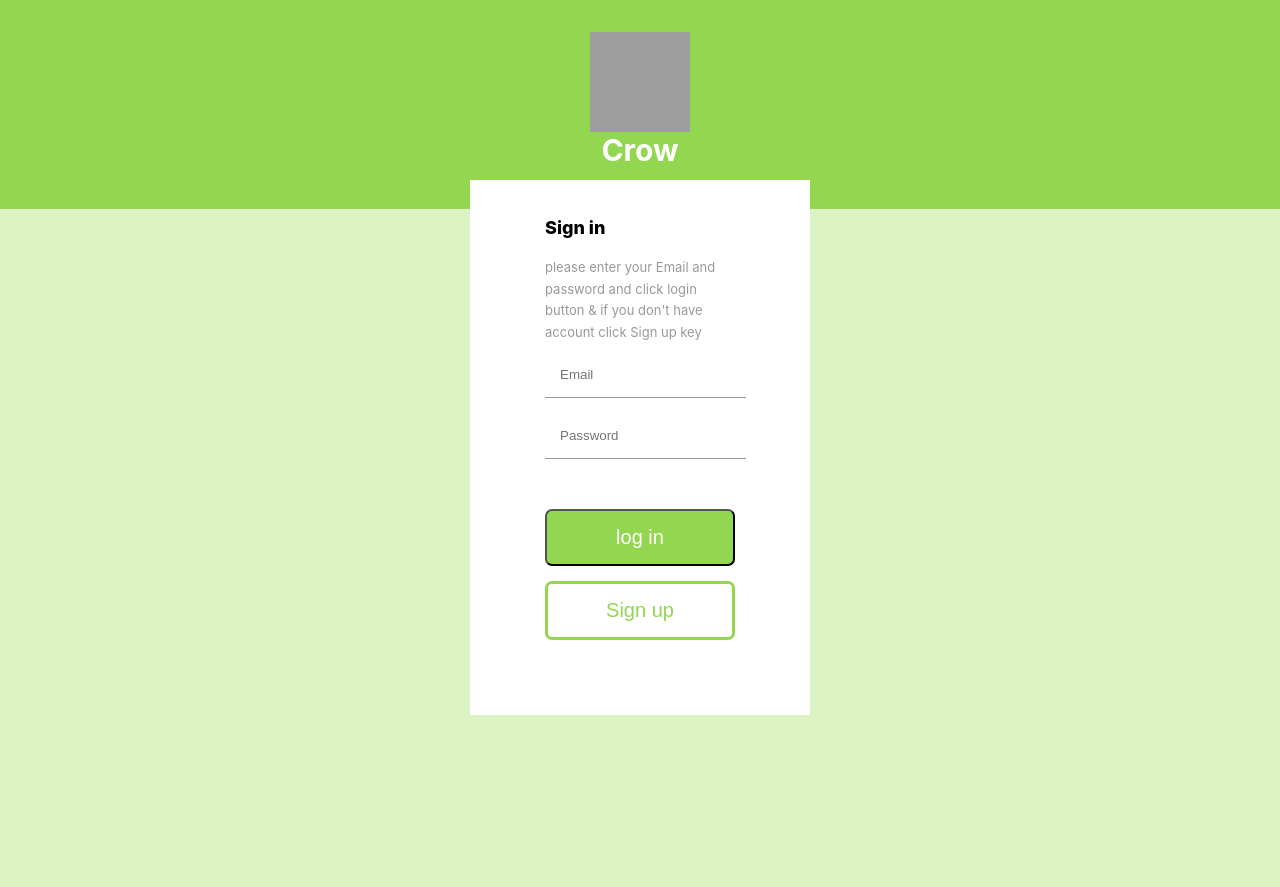
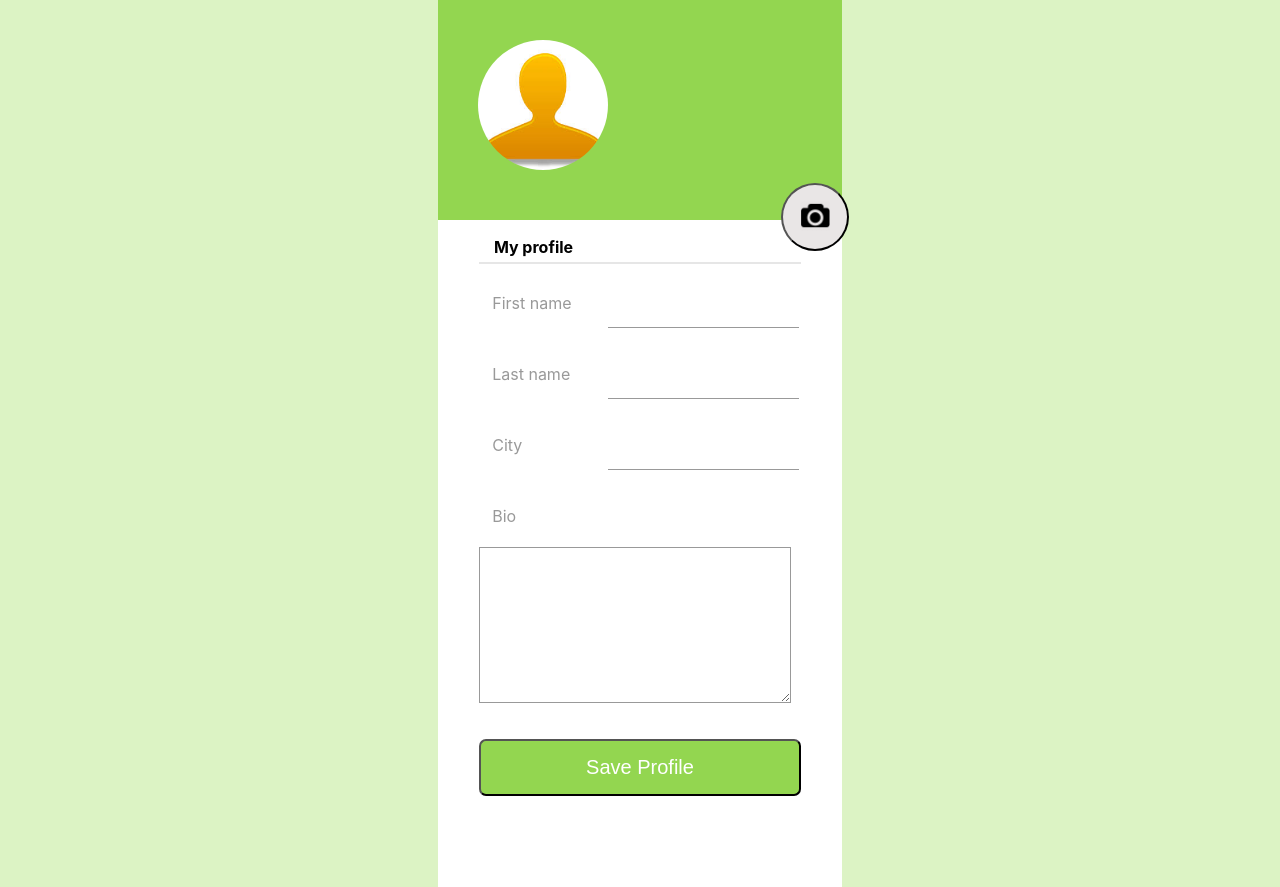
Before and after one commit to mrk24251/Samplework, a React (Create React App) app in the folder messanger/: page /profile in a window 1280 px wide. Before the commit the page ends 800 px from the top, so only its background shows below. Built offline with nearby package versions, Linux system fonts and the light colour scheme; grey boxes are pictures that could not be loaded.

Commit message:
adding som feature

```diff
--- a/messanger/src/App.css
+++ b/messanger/src/App.css
@@ -22,6 +22,9 @@ button{
 }
 button:hover{
   background-color: rgb(162, 223, 101);
+}
+h1{
+  margin: 0px;
 }
 .bottom_App{
   width: 100%;
@@ -60,13 +63,24 @@ button:hover{
 .user_data{
   padding: 30px 65px;
   text-align: left;
-
+}
+.Email_error{
+  color: red;
+  margin-bottom: -15px;
+  font-size: 13px;
+}
+.Password_error{
+  color: red;
+  margin-top: 25px;
+  margin-bottom: -10px;
+  font-size: 13px;
 }
 .log_in:hover{
   background-color: rgb(162, 223, 101);
 }
 .sign_up:hover{
-  color: rgb(189, 235, 140)
+  background-color: rgb(189, 235, 140);
+  color: #fff;
 }
 .signin_text{
   font-size: 18px;
@@ -231,12 +245,34 @@ textarea{
   padding: 8%;
   line-height: 80%;
 }
-.First_name_profile{
+.profile{
   text-align: left;
+  position: relative;
 }
 .firstname_input{
   display: inline-block;
   width:50%;
+}
+.FName_error{
+  font-size: 13px;
+  color: red;
+  position: absolute;
+  top: 20px;
+  left: 200px;
+}
+.LName_error{
+  font-size: 13px;
+  color: red;
+  position: absolute;
+  top: 90px;
+  left: 200px;
+}
+.City_error{
+  font-size: 13px;
+  color: red;
+  position: absolute;
+  top: 160px;
+  left: 200px;
 }
 .First_name{
   display: inline-block;
--- a/messanger/src/App.js
+++ b/messanger/src/App.js
@@ -1,14 +1,19 @@
-import React from 'react';
+import React from 'react'
 import Login from './component/Login.js'
 import Signup from './component/Signup.js'
 import Profile from './component/Profile'
+import { BrowserRouter as Router, Route } from "react-router-dom";
 
 class App extends React.Component {
-  render(){
-    return(
-        <Login />
+  render () {
+    return (
+      <Router>
+        <Route exact path="/" component={Login} />
+        <Route path="/signup" component={Signup} />
+        <Route path="/profile" component={Profile} />
+      </Router>
     )
   }
 }
 
-export default App;
+export default App
--- a/messanger/src/component/Login.js
+++ b/messanger/src/component/Login.js
@@ -1,23 +1,38 @@
 import React from 'react';
-import logo from '../img/logo.ico'
+import logo from '../img/logo.ico';
 import '../App.css';
+import validate from '../validation/validateFunction'
+import {Link} from 'react-router-dom'
 
 class Login extends React.Component {
-  state = {
-    bborderEmail: '1px solid #999',
-    bborderPassword: '1px solid #999',
+  constructor(props){
+    super(props)
+    this.state={
+      bborderEmail: '1px solid #999',
+      bborderPassword: '1px solid #999',
+      Email:null,
+      Password: null,
+      error: {
+        email: null,
+        password: null
+      }
+    }
   }
-  handleClickEmail = () => {
-    this.setState({ bborderEmail: '2px solid rgb(75,135,35)' });
-    this.setState({ bborderPassword: '1px solid #999' });
+  handleChange = (e) => {
+    let name = e.target.name
+    this.setState({ [name]: e.target.value })
+    { e.target.value === '' && this.setState({ [name]: null})}
   }
-  handleClickPassword = () => {
-    this.setState({ bborderEmail: '1px solid #999' });
-    this.setState({ bborderPassword: '2px solid rgb(75,135,35)' });
+  handleClick = (e) => {
+    let name = e.target.name
+    let bborder = 'bborder'+[name]
+    this.setState({bborderEmail: '1px solid #999',bborderPassword: '1px solid #999'})
+    this.setState({ [bborder]: '2px solid rgb(75,135,35)' })
   }
-  handleClickPassword2 = () => {
-    this.setState({ bborderEmail: '1px solid #999' });
-    this.setState({ bborderPassword: '1px solid #999' });
+  handleClickButton = () => {
+    let emailError = validate('email', this.state.Email)
+    let passwordError = validate('password', this.state.Password)
+    this.setState({...this.state, error: {...this.state.error, email:emailError, password: passwordError}})
   }
   render(){
     return (
@@ -27,27 +42,44 @@ class Login extends React.Component {
             <div className="container">
               <div className="login_header">
                 <img className="logo" src={logo} />
-                <b className="messanger_name">Crow</b>
+                <h1 className="messanger_name">Crow</h1>
               </div>
               <div className="user_data">
                 <p className="signin_text">Sign in</p>
                 <span className="user_guide">
-                please enter your Email and password and click login button & if you don't have account click Sign up key
+                  please enter your Email and password and click login button & if you don't have account click Sign up key
                 </span>
+                { this.state.error.email !== null &&
+                  <p className="Email_error">{this.state.error.email}</p>
+                }
                 <input
                 className="Email"
                 placeholder="Email"
-                onClick={this.handleClickEmail}
+                name="Email"
+                onChange={(e) => this.handleChange(e)}
+                onClick={(e) => this.handleClick(e)}
                 style={{borderBottom: this.state.bborderEmail}}
                 />
+                { this.state.error.password !== null &&
+                  <p className="Password_error">{this.state.error.password}</p>
+                }
                 <input
                 className="Password"
                 placeholder="Password"
-                onClick={this.handleClickPassword}
+                name="Password"
+                type="password"
+                onChange={(e) => this.handleChange(e)}
+                onClick={(e) => this.handleClick(e)}
                 style={{borderBottom : this.state.bborderPassword}}
                 />
-                <button className="log_in">log in</button>
-                <button className="sign_up">Sign up</button>
+                <button
+                className="log_in"
+                onClick={(e) => this.handleClickButton(e)}
+                >log in</button>
+                <button
+                className="sign_up"
+                onClick={()=> {this.props.history.replace('/signup')}}
+                >Sign up</button>
               </div>
             </div>
           </div>
--- a/messanger/src/component/Profile.js
+++ b/messanger/src/component/Profile.js
@@ -2,37 +2,42 @@ import React from 'react';
 import '../App.css';
 import person from '../img/person.jpeg';
 import camera from '../img/camera.png';
+import validate from '../validation/validateFunction'
 
 class Profile extends React.Component {
-    state = {
+	constructor(props){
+		super(props)
+		this.state={
 			bborderFName: '1px solid #999',
 			bborderLName: '1px solid #999',
 			bborderCity: '1px solid #999',
-        bborderDescription: '1px solid #999'
+			bborderDescription: '1px solid #999',
+			FName: null,
+			LName: null,
+			City: null,
+			error: {
+				FName: null,
+				LName: null,
+				City: null
 			}
-        handleClickFName = () => {
-        this.setState({ bborderFName: '2px solid rgb(75,135,35)' });
-        this.setState({ bborderLName: '1px solid #999' });
-        this.setState({ bborderCity: '1px solid #999' });
-        this.setState({ bborderDescription: '1px solid #999' });
 		}
-        handleClickLName = () => {
-        this.setState({ bborderFName: '1px solid #999' });
-        this.setState({ bborderLName: '2px solid rgb(75,135,35)' });
-        this.setState({ bborderCity: '1px solid #999' });
-        this.setState({ bborderDescription: '1px solid #999' });
 	}
-        handleClickCity = () => {
-        this.setState({ bborderFName: '1px solid #999' });
-        this.setState({ bborderLName: '1px solid #999' });
-        this.setState({ bborderCity: '2px solid rgb(75,135,35)' });
-        this.setState({ bborderDescription: '1px solid #999' });
+	handleChange = (e) => {
+		let name = e.target.name
+		this.setState({ [name]: e.target.value })
+		{ e.target.value === '' && this.setState({ [name]: null})}
 	}
-    handleClickDescription = () => {
-        this.setState({ bborderFName: '1px solid #999' });
-        this.setState({ bborderLName: '1px solid #999' });
-        this.setState({ bborderCity: '1px solid #999' });
-        this.setState({ bborderDescription: '2px solid rgb(75,135,35)' });
+	handleClick = (e) => {
+		let name = e.target.name
+		let bborder = 'bborder'+[name]
+		this.setState({bborderFName: '1px solid #999',bborderLName: '1px solid #999',bborderCity: '1px solid #999',bborderDescription: '1px solid #999'})
+		this.setState({ [bborder]: '2px solid rgb(75,135,35)' })
+	}
+	handleClickButton = () => {
+		let FNameError = validate('firstname', this.state.FName)
+		let LNameError = validate('lastname', this.state.LName)
+		let CityError =validate('City',this.state.City)
+		this.setState({...this.state, error: {...this.state.error, FName:FNameError, LName: LNameError, City: CityError}})
 	}
 	render(){
 		return(
@@ -45,31 +50,50 @@ class Profile extends React.Component {
 						</button>
 					</div>
 					<div className="profile_text">
-                        <div className="First_name_profile">
+						<div className="profile">
 							<b> &nbsp;&nbsp;&nbsp; My profile</b>
 							<hr />
 							<span className="First_name">&nbsp;&nbsp;&nbsp;First name </span>
+							{ this.state.error.FName !== null &&
+                    			<p className="FName_error">{this.state.error.FName}</p>
+                   			}
 							<input
 							className="firstname_input"
-                            onClick={this.handleClickFName}
+							name="FName"
+							onClick={this.handleClick}
+							onChange={this.handleChange}
 							style={{borderBottom: this.state.bborderFName}} />
 							<span className="First_name">&nbsp;&nbsp;&nbsp;Last name </span>
+							{ this.state.error.LName !== null &&
+                    			<p className="LName_error">{this.state.error.LName}</p>
+                   			}
 							<input
 							className="lastname_input"
-                            onClick={this.handleClickLName}
+							onClick={this.handleClick}
+							onChange={this.handleChange}
+							name="LName"
 							style={{borderBottom: this.state.bborderLName}}/>
 							<span className="City">&nbsp;&nbsp;&nbsp;City </span>
+							{ this.state.error.City !== null &&
+                    			<p className="City_error">{this.state.error.City}</p>
+                   			}
 							<input className="City_input"
-                            onClick={this.handleClickCity}
+							onClick={this.handleClick}
+							onChange={this.handleChange}
+							name="City"
 							style={{borderBottom: this.state.bborderCity}}/>
 							<span className="description">&nbsp;&nbsp;&nbsp;Bio </span>
 							<textarea
 							className="description_input"
-                            onClick={this.handleClickDescription}
+							name="Description"
+							onClick={this.handleClick}
+							onChange={this.handleChange}
 							style={{border: this.state.bborderDescription}}/>
 						</div>
-                        <button className="save_profile">
-                            Save Profile
+						<button
+						className="save_profile"
+						onClick={(e) => this.handleClickButton(e)}
+						>Save Profile
 						</button>
 					</div>
 				</div>
--- a/messanger/src/component/Signup.js
+++ b/messanger/src/component/Signup.js
@@ -1,26 +1,41 @@
 import React from 'react';
 import '../App.css';
+import validate from '../validation/validateFunction'
+import { Link } from 'react-router-dom/cjs/react-router-dom';
 
 class Signup extends React.Component {
-    state = {
+  constructor(props){
+    super(props)
+    this.state={
       bborderEmail: '1px solid #999',
       bborderPassword: '1px solid #999',
-        bborderPassword2: '1px solid #999'
+      bborderPassword2: '1px solid #999',
+      Email:null,
+      Password: null,
+      Password2:null,
+      error: {
+        email: null,
+        password: null,
+        password2: null
       }
-      handleClickEmail = () => {
-        this.setState({ bborderEmail: '2px solid rgb(75,135,35)' });
-        this.setState({ bborderPassword: '1px solid #999' });
-        this.setState({ bborderPassword2: '1px solid #999' });
     }
-      handleClickPassword = () => {
-        this.setState({ bborderEmail: '1px solid #999' });
-        this.setState({ bborderPassword: '2px solid rgb(75,135,35)' });
-        this.setState({ bborderPassword2: '1px solid #999' });
   }
-      handleClickPassword2 = () => {
-        this.setState({ bborderEmail: '1px solid #999' });
-        this.setState({ bborderPassword: '1px solid #999' });
-        this.setState({ bborderPassword2: '2px solid rgb(75,135,35)' });
+  handleChange = (e) => {
+    let name = e.target.name
+    this.setState({ [name]: e.target.value })
+    { e.target.value === '' && this.setState({ [name]: null})}
+  }
+  handleClick = (e) => {
+    let name = e.target.name
+    let bborder = 'bborder'+[name]
+    this.setState({bborderEmail: '1px solid #999',bborderPassword: '1px solid #999',bborderPassword2: '1px solid #999'})
+    this.setState({ [bborder]: '2px solid rgb(75,135,35)' })
+  }
+  handleClickButton = () => {
+    let emailError = validate('email', this.state.Email)
+    let passwordError = validate('password', this.state.Password)
+    let password2Error =validate('password2',this.state.Password2)
+    this.setState({...this.state, error: {...this.state.error, email:emailError, password: passwordError, password2: password2Error}})
   }
   render(){
       return (
@@ -35,34 +50,54 @@ class Signup extends React.Component {
                   <span className="user_guide">
                       please enter your Email and password and click signup button for creating your account
                   </span>
+                  { this.state.error.email !== null &&
+                  <p className="Email_error">{this.state.error.email}</p>
+                  }
                   <input
                   className="Email"
                   placeholder="Email"
-                    onClick={this.handleClickEmail}
+                  name="Email"
+                  onChange={(e) => this.handleChange(e)}
+                  onClick={(e) => this.handleClick(e)}
                   style={
                     {borderBottom: this.state.bborderEmail}}
                   />
+                  { this.state.error.password !== null &&
+                  <p className="Password_error">{this.state.error.password}</p>
+                  }
                   <input
                   className="Password"
                   placeholder="Password"
-                    onClick={this.handleClickPassword}
+                  name="Password"
+                  type="password"
+                  onChange={(e) => this.handleChange(e)}
+                  onClick={(e) => this.handleClick(e)}
                   style={{borderBottom : this.state.bborderPassword}}
                   />
+                  { this.state.error.password2 !== null &&
+                    <p className="Password_error">{this.state.error.password2}</p>
+                  }
                   <input
                   className="Password"
                   placeholder="Retype Password"
-                    onClick={this.handleClickPassword2}
+                  name="Password2"
+                  type="password"
+                  onChange={(e) => this.handleChange(e)}
+                  onClick={(e) => this.handleClick(e)}
                   style={{borderBottom : this.state.bborderPassword2}}
                   />
-                    <button className="signup" >Signup</button>
+                  <button
+                  className="signup"
+                  onClick={(e) => this.handleClickButton(e)}
+                  >Signup</button>
                   <p>
                     <span className="having_account">
                         Already have an account?
                     </span>
                     &nbsp;&nbsp;
-                        <a href="https://www.google.com">
+                    <Link to="/">
                       Login
-                        </a>
+                    </Link>
                   </p>
                 </div>
               </div>
--- /dev/null
+++ b/messanger/src/validation/validateFunction.js
@@ -0,0 +1,15 @@
+import validateObject from './validateObject.js'
+import validatejs from 'validate.js'
+
+export default function validate (fieldName, value) {
+  var formValues = {}
+  formValues[fieldName] = value
+  var formFields = {}
+  formFields[fieldName] = validateObject[fieldName]
+  var result = validatejs(formValues, formFields)
+  console.log(formValues)
+  if (result) {
+    return result[fieldName][0]
+  }
+  return null
+}
```
Also changed, not shown: messanger/package.json (+6 -1 lines), messanger/src/index.js (+7 -8 lines), messanger/src/serviceWorker.js (+32 -32 lines), messanger/src/validation/validateObject.js (added, +57 -0 lines), messanger/src/component/contact.js (added), 2 other files (tests, documents, lock files or other folders). Lines whose indentation alone changed are shown as unchanged.
